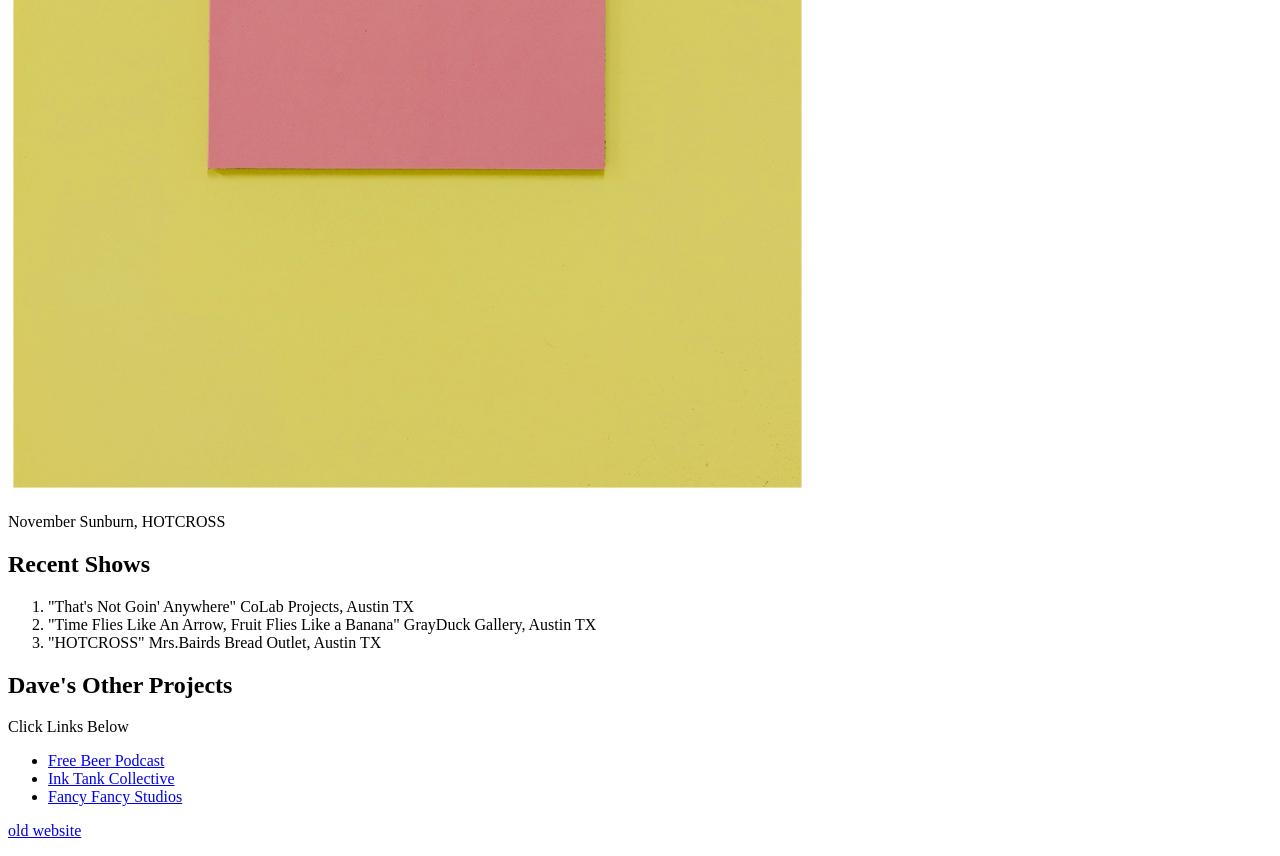
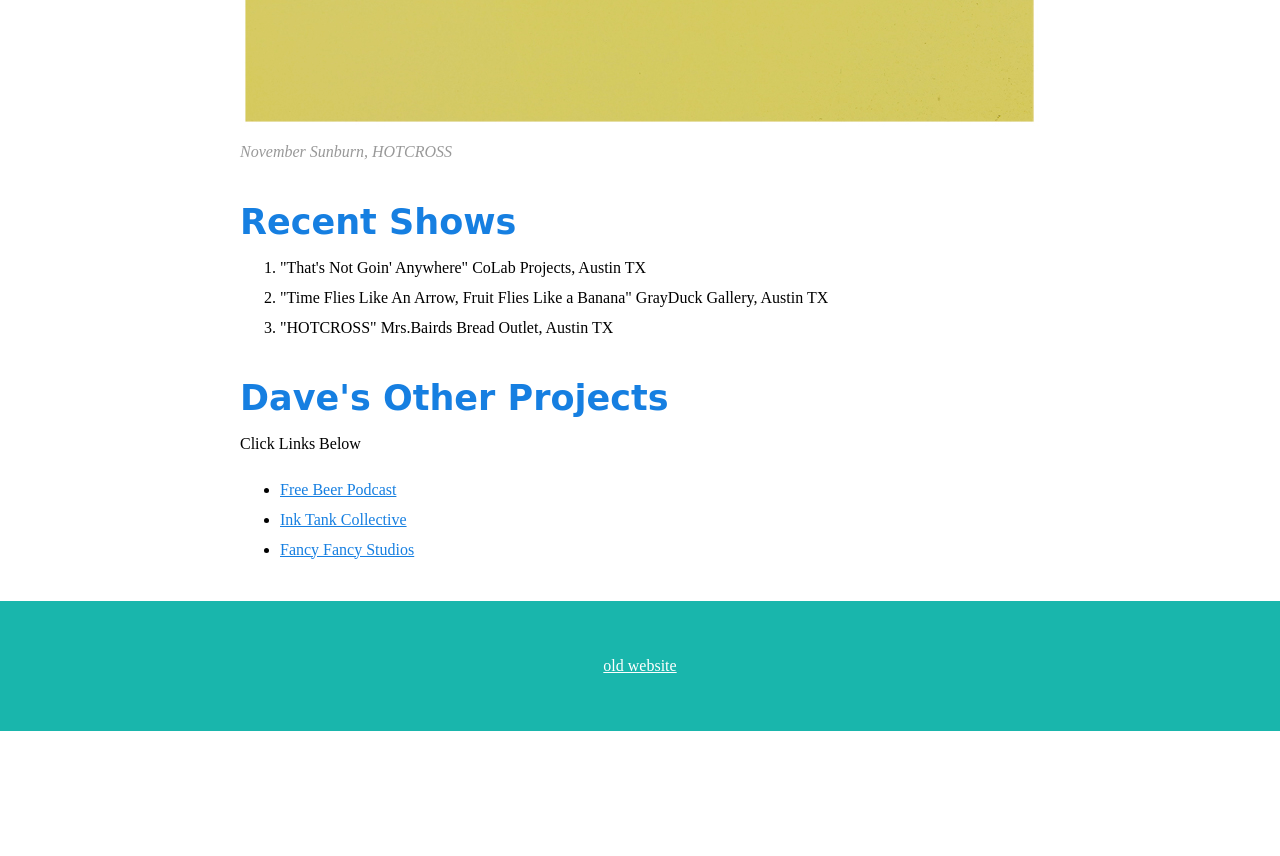
Before and after one commit to culpepperdw/website-artwork, a plain HTML site: page index.html in a window 1280 px wide. Shown: the part 1840-2696 px from the top of the page. After the commit the page ends 2571 px from the top, so only its background shows below. Drawn offline with Linux system fonts and the light colour scheme; a web font is replaced by a local one.

Commit message:
wrote CSS for artwork website

```diff
--- /dev/null
+++ b/css/artwork-website.css
@@ -0,0 +1,72 @@
+body{
+	margin: 0;
+	font-family: Helvetica, Arial, sans-serif
+	font-size: 20px;
+	line-height: 30px;
+}
+
+header{
+	background-color: #19B6AC;
+	text-align: center;
+	padding-top: 50px;
+	padding-bottom: 50px;
+}
+
+h1, h2{
+	font-family: 'Monofett', cursive;
+}
+
+header h1{
+	color: white;
+	font-size: 50px;
+}
+
+header img{
+	border-radius: 900px;
+	width: 450px;
+	border: 20px solid #096A64;
+}
+
+main{
+	max-width: 800px;
+	margin: 0 auto;
+	padding: 20px
+}
+
+main img{
+	max-width: 100%;
+}
+
+h2{
+	font-size: 35px;
+	color: #167FE1;
+	margin: 40px 0 10px;
+}
+
+a{
+	color: #167FE1;
+}
+a:hover{
+	color: red;
+}
+
+footer{
+	background-color: #19B6AC;
+	color: white;
+	text-align: center;
+	padding: 50px;
+}
+
+footer p{
+	margin: 0;
+}
+
+footer a{
+	color: white;
+}
+
+p.caption{
+	color: #999999;
+	font-style: italic;
+	margin-top: 0;
+}
--- a/index.html
+++ b/index.html
@@ -3,6 +3,8 @@
 <head>
 	<title>Dave Culpepper</title>
 	<link rel="icon" href="img/favicon.png">
+	<link href="https://fonts.googleapis.com/css2?family=Monofett&display=swap" rel="stylesheet">
+	<link rel="stylesheet" type="text/css" href="css/artwork-website.css">
 </head>
 <body>
 	<!-- header element -->
@@ -16,7 +18,7 @@
 		<h2>About Dave</h2>
 		<p>Dave was born in Virgina and went to school at Virginia Commonwealth University where he studied Art. He now lives in Austin Texas with his wife Emily and son Oscar.</p>
 		<img src="img/november-sunburn.jpg">
-		<p>November Sunburn, HOTCROSS</p>
+		<p class="caption">November Sunburn, HOTCROSS</p>
 
 		<!-- Recent Shows -->
 		<h2>Recent Shows</h2>
```
Also changed, not shown: 1 other file.
